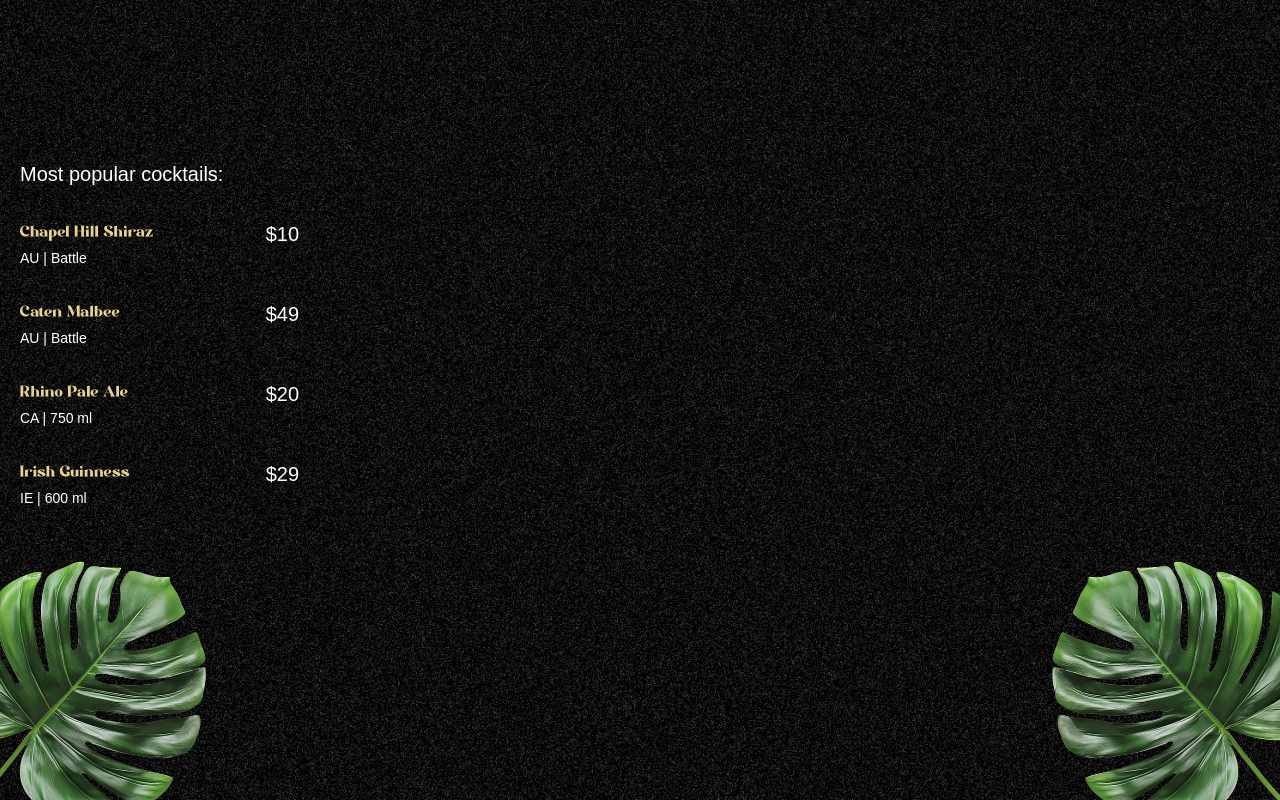
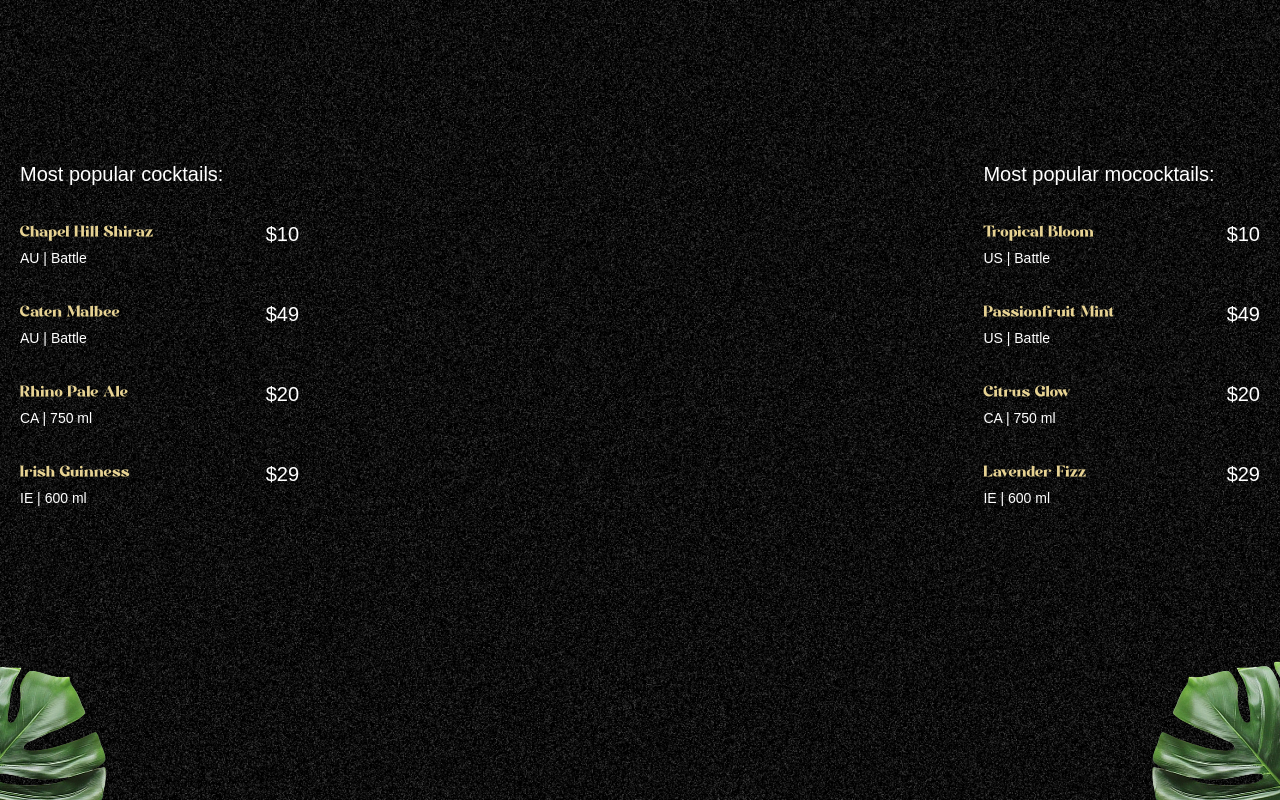
Before and after one commit to rlama7/gsap-project, a React (Vite) app: page / in a window 1280 px wide. Shown: the part 800-1600 px from the top of the page. Built offline with nearby package versions, Linux system fonts and the light colour scheme; a web font is replaced by a local one.

Commit message:
add mocktails

```diff
--- a/src/components/Cocktails.jsx
+++ b/src/components/Cocktails.jsx
@@ -1,7 +1,29 @@
 import React from 'react';
-import { cocktailLists } from '../../constants';
+import gsap from 'gsap';
+import { useGSAP } from '@gsap/react';
+import { cocktailLists, mockTailLists } from '../../constants';
 
 const Cocktails = () => {
+  useGSAP(() => {
+    const parallaxTimeline = gsap.timeline({
+      scrollTrigger: {
+        trigger: '#cocktails',
+        start: 'top 30%',
+        end: 'bottom 80%',
+        scrub: true,
+      },
+    });
+
+    parallaxTimeline
+      .from('#c-left-leaf', {
+        x: -100,
+        y: 100,
+      })
+      .from('#c-right-leaf', {
+        x: 100,
+        y: 100,
+      });
+  });
   return (
     <section id="cocktails" className="noisy">
       <img
@@ -32,6 +54,22 @@
             ))}
           </ul>
         </div>
+        <div className="loved">
+          <h2>Most popular mococktails:</h2>
+          <ul>
+            {mockTailLists.map(({ name, country, detail, price }) => (
+              <li key={name}>
+                <div className="me-28">
+                  <h3>{name}</h3>
+                  <p>
+                    {country} | {detail}{' '}
+                  </p>
+                </div>
+                <span>{price}</span>
+              </li>
+            ))}
+          </ul>
+        </div>
       </div>
     </section>
   );
```
